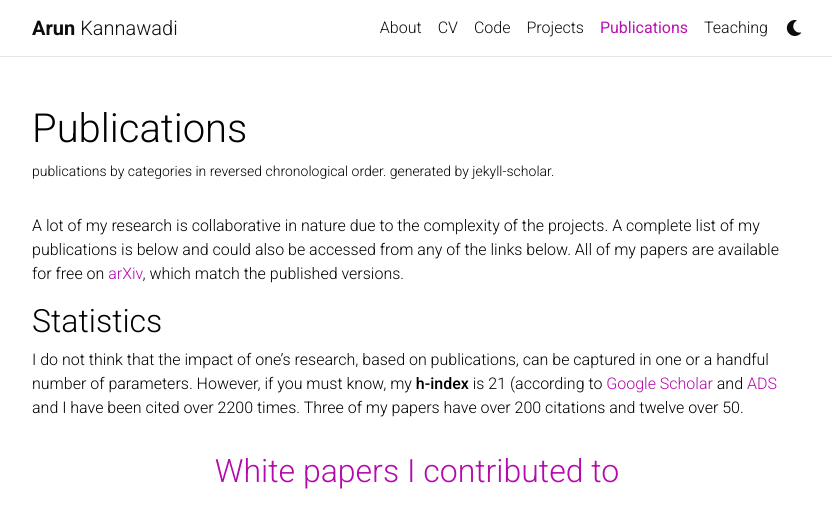
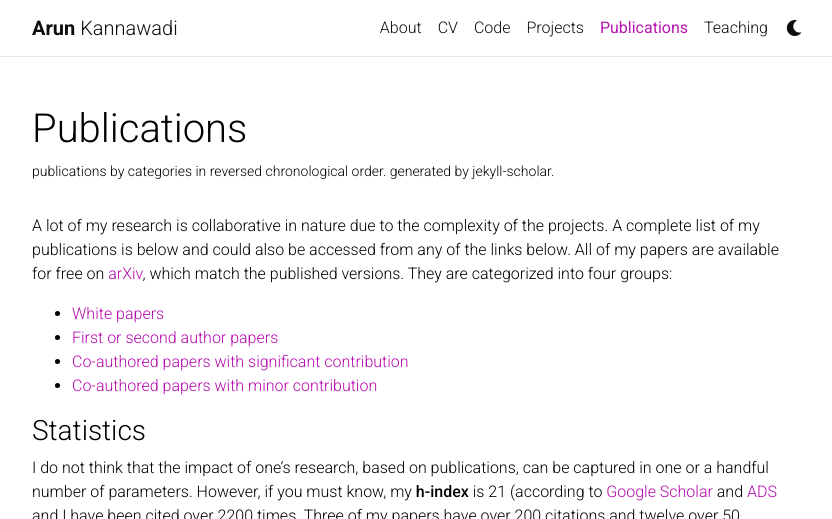
Before and after one commit to arunkannawadi/website, a Jekyll site: the page built from _pages/publications.md, in a window 1280 px wide and 900 px high, cut to the strip 0-519 px from the top of the window. Shown: the whole strip, without its empty margins (223-1055 px from the left). Built offline with Jekyll 4.4.1, drawn with Linux system fonts in a browser that asks for light colours; comment, search, counter and statistics services are not loaded; a style sheet for code colours, icons or effects is not loaded.

Commit message:
Add links to categories

```diff
--- a/_pages/publications.md
+++ b/_pages/publications.md
@@ -10,9 +10,14 @@ nav_order: 4
 
 A lot of my research is collaborative in nature due to the complexity of the projects.
 A complete list of my publications is below and could also be accessed from any of the links below.
-All of my papers are available for free on [arXiv][arxiv_url], which match the published versions.
+All of my papers are available for free on [arXiv][arxiv_url], which match the published versions. They are categorized into four groups:
 
-## Statistics
+- [White papers](#white)
+- [First or second author papers](#firstauthor)
+- [Co-authored papers with significant contribution](#coauthor-major)
+- [Co-authored papers with minor contribution](#coauthor-infra)
+
+### Statistics
 
 I do not think that the impact of one's research, based on publications, can be captured in one or a handful number of parameters.
 However, if you must know, my **h-index** is 21 (according to [Google Scholar]({{ site.scholar_url }}) and [ADS]({{ site.ads_url }}) and I have been cited over 2200 times.
@@ -21,34 +26,36 @@ Three of my papers have over 200 citations and twelve over 50.
 [arxiv_url]: https://arxiv.org/search/?query=kannawadi&searchtype=author&abstracts=show&order=-announced_date_first&size=50
 
 
+
+
 <!-- _pages/publications.md -->
 <div class="publications">
 
-<section id="white">
+<a name="white">
 <h1>White papers I contributed to</h1>
-</section>
+</a>
 
 {% bibliography -f papers -q @*[custom_keywords=white]* %}
 
-<section id="firstauthor">
+<a name="firstauthor">
 <h1>First or second author papers</h1>
+</a>
 {%- for y in page.years %}
   {% bibliography -f papers -q @*[year={{y}} && custom_keywords=first]* %}
 {% endfor %}
-</section>
 
-<section id="coauthor-major">
+<a name="coauthor-major">
 <h1>Co-authored papers with significant contribution</h1>
-</section>
+</a>
 
 {%- for y in page.years %}
   <h2 class="year">{{y}}</h2>
   {% bibliography -f papers -q @*[year={{y}} && custom_keywords=major]* %}
 {% endfor %}
 
-<section id="coauthor-infra">
+<a name="coauthor-infra">
 <h1>Co-authored papers with minor or infrastructure contributions</h1>
-</section>
+</a>
 
 {%- for y in page.years %}
   <h2 class="year">{{y}}</h2>
```
